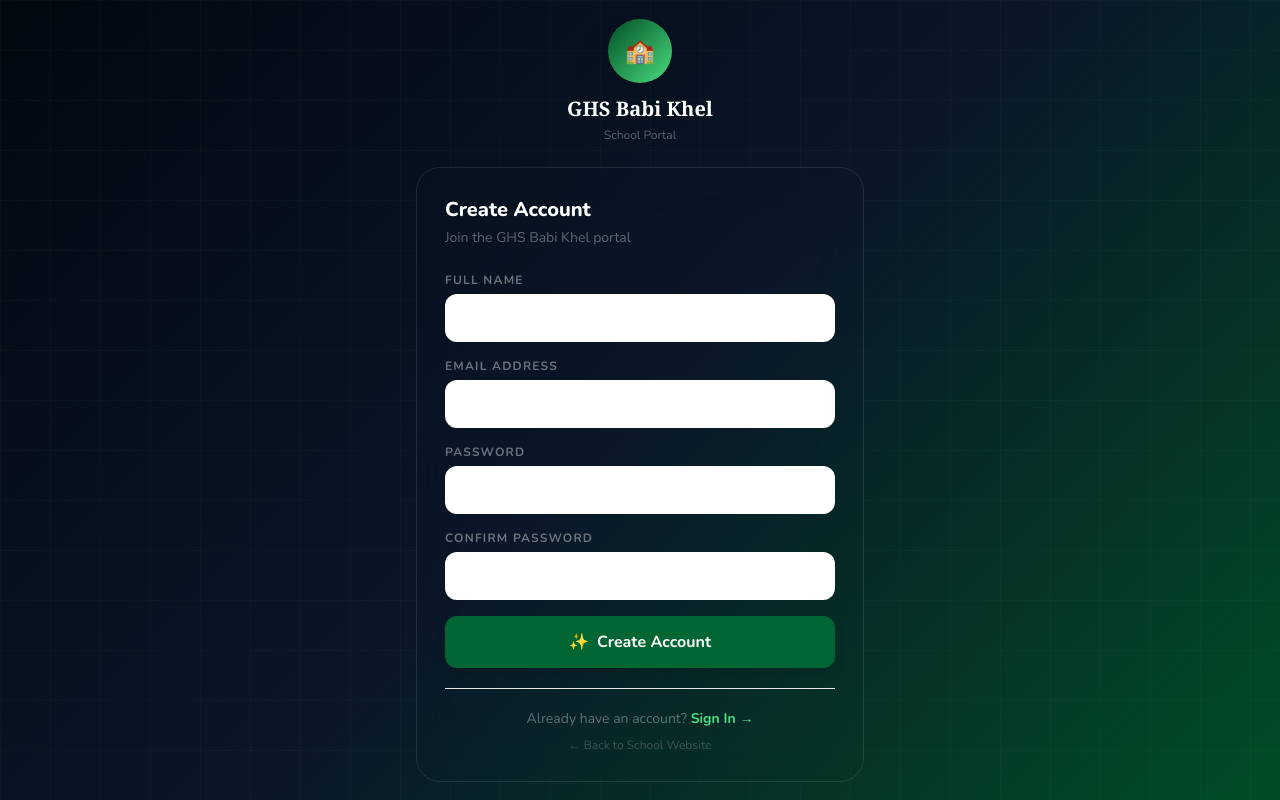
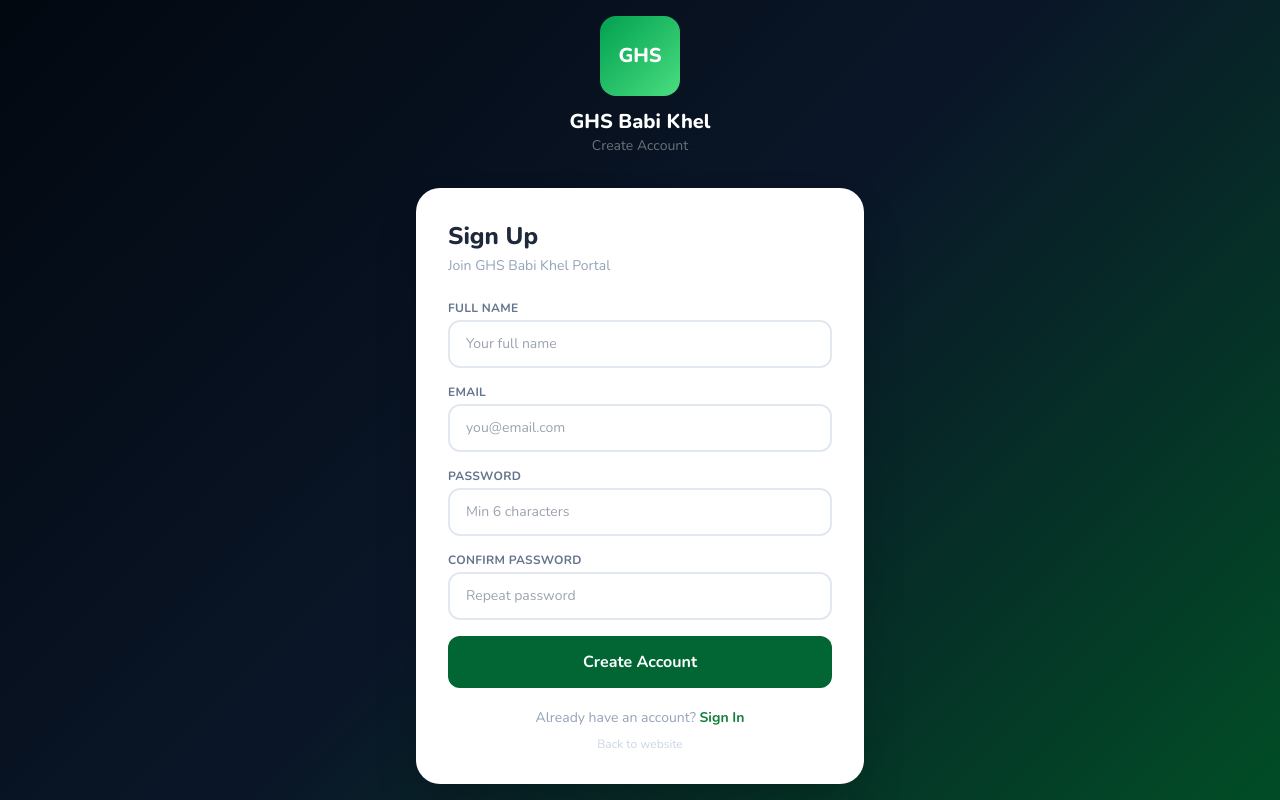
Before and after one commit to faheemkmohmand-cmyk/ghs-babi-khel, a Next.js app: page /signup in a window 1280 px wide. Built offline with nearby package versions, Linux system fonts and the light colour scheme.

Commit message:
show logo from settings on all pages

```diff
--- a/app/login/page.tsx
+++ b/app/login/page.tsx
@@ -1,127 +1,54 @@
-'use client'
-import { useState } from 'react'
 import Link from 'next/link'
-import { createClient } from '@/lib/supabase/client'
+import { createClient } from '@/lib/supabase/server'
 
-export default function LoginPage() {
-  const [email, setEmail]       = useState('')
-  const [password, setPassword] = useState('')
-  const [showPass, setShowPass] = useState(false)
-  const [loading, setLoading]   = useState(false)
-  const [error, setError]       = useState('')
+export const revalidate = 0
 
-  async function handleLogin(e: React.FormEvent) {
-    e.preventDefault()
-    setError('')
-    if (!email.trim() || !password) { setError('Please fill in both fields.'); return }
-    setLoading(true)
-
-    try {
+export default async function LoginPage({ searchParams }: { searchParams: { error?: string } }) {
   const supabase = createClient()
-      const { data, error: signInError } = await supabase.auth.signInWithPassword({
-        email: email.trim(),
-        password,
-      })
-
-      if (signInError) {
-        setError('Wrong email or password. Please try again.')
-        setLoading(false)
-        return
-      }
-
-      let role = 'student'
-      try {
-        const { data: profile } = await supabase
-          .from('profiles').select('role').eq('id', data.user.id).maybeSingle() as any
-        if (profile?.role) role = profile.role
-      } catch (_) {}
-
-      // Redirect based on role
-      window.location.href = role === 'admin' ? '/admin' : '/dashboard'
-
-    } catch (_) {
-      setError('Something went wrong. Please try again.')
-      setLoading(false)
-    }
-  }
+  const { data } = await supabase.from('school_settings').select('logo_url,school_name').order('updated_at', { ascending: false }).limit(1)
+  const logoUrl = data?.[0]?.logo_url || ''
+  const schoolName = data?.[0]?.school_name || 'GHS Babi Khel'
 
   return (
-    <div className="min-h-screen flex" style={{background:'linear-gradient(135deg,#020810 0%,#0a1628 50%,#014d26 100%)'}}>
-      <div className="hidden lg:flex lg:w-1/2 flex-col items-center justify-center p-12 relative overflow-hidden">
-        <div className="absolute inset-0 pointer-events-none"
-          style={{backgroundImage:'linear-gradient(rgba(74,222,128,0.04) 1px,transparent 1px),linear-gradient(90deg,rgba(74,222,128,0.04) 1px,transparent 1px)',backgroundSize:'50px 50px'}}/>
-        <div className="relative z-10 text-center max-w-sm">
-          <div className="w-28 h-28 rounded-full bg-gradient-to-br from-green-950 to-green-400 flex items-center justify-center text-5xl mx-auto mb-6 shadow-2xl">🏫</div>
-          <h1 className="font-display text-3xl font-black text-white mb-3">Government High School<br/>Babi Khel</h1>
-          <p className="text-white/40 text-sm leading-relaxed mb-8">Khyber Pakhtunkhwa, Pakistan<br/>Providing quality education since 2018</p>
-          <div className="grid grid-cols-2 gap-3 text-left">
-            {[
-              {icon:'🎓',label:'Student Results',sub:'Check your marks'},
-              {icon:'🖼️',label:'Gallery',sub:'Photos & events'},
-              {icon:'📅',label:'Timetable',sub:'Class schedule'},
-              {icon:'📢',label:'Notices',sub:'School updates'},
-            ].map(f=>(
-              <div key={f.label} className="bg-white/5 border border-white/8 rounded-2xl p-3">
-                <div className="text-xl mb-1">{f.icon}</div>
-                <div className="text-white text-sm font-bold">{f.label}</div>
-                <div className="text-white/35 text-xs">{f.sub}</div>
+    <div className="min-h-screen flex items-center justify-center p-4" style={{background:'linear-gradient(135deg,#020810,#0a1628,#014d26)'}}>
+      <div className="w-full max-w-md">
+        <div className="text-center mb-8">
+          <div className="w-20 h-20 rounded-2xl overflow-hidden bg-gradient-to-br from-green-800 to-green-400 flex items-center justify-center mx-auto mb-3 shadow-2xl">
+            {logoUrl
+              ? <img src={logoUrl} alt="Logo" className="w-full h-full object-cover"/>
+              : <span className="text-white font-black text-xl">GHS</span>
+            }
           </div>
-            ))}
+          <h1 className="text-white font-black text-xl">{schoolName}</h1>
+          <p className="text-white/40 text-sm">School Portal</p>
         </div>
-        </div>
-      </div>
-
-      <div className="w-full lg:w-1/2 flex items-center justify-center p-6">
-        <div className="w-full max-w-md">
-          <div className="lg:hidden text-center mb-8">
-            <div className="w-16 h-16 rounded-full bg-gradient-to-br from-green-950 to-green-400 flex items-center justify-center text-2xl mx-auto mb-3">🏫</div>
-            <div className="font-display text-xl font-black text-white">GHS Babi Khel</div>
-          </div>
-
-          <div className="bg-white/6 backdrop-blur-xl border border-white/10 rounded-3xl p-8">
-            <h2 className="font-display text-2xl font-black text-white mb-1">Sign In</h2>
-            <p className="text-white/40 text-sm mb-6">Access your school portal</p>
-
-            {error && (
-              <div className="bg-red-500/15 border border-red-400/30 text-red-300 text-sm font-semibold rounded-xl px-4 py-3 mb-5">
-                ⚠️ {error}
+        <div className="bg-white rounded-3xl p-8 shadow-2xl">
+          <h2 className="font-black text-slate-800 text-2xl mb-1">Sign In</h2>
+          <p className="text-slate-400 text-sm mb-6">Welcome back</p>
+          {searchParams?.error && (
+            <div className="bg-red-50 border border-red-200 rounded-xl p-3 mb-4">
+              <p className="text-red-600 text-sm font-semibold">{decodeURIComponent(searchParams.error)}</p>
             </div>
           )}
-
-            <form onSubmit={handleLogin} className="space-y-4">
+          <form action="/auth/login" method="POST" className="space-y-4">
             <div>
-                <label className="block text-xs font-bold text-white/40 uppercase tracking-widest mb-1.5">Email Address</label>
-                <input type="email" value={email} onChange={e=>setEmail(e.target.value)}
-                  placeholder="you@email.com" autoComplete="email" disabled={loading}
-                  className="w-full bg-white/8 border-2 border-white/10 text-white placeholder-white/20 rounded-xl px-4 py-3 text-sm outline-none focus:border-green-400/50 transition-all disabled:opacity-50"/>
+              <label className="block text-xs font-bold text-slate-500 uppercase tracking-wide mb-1">Email</label>
+              <input type="email" name="email" required placeholder="you@email.com"
+                className="w-full border-2 border-slate-200 rounded-xl px-4 py-3 text-sm outline-none focus:border-green-500"/>
             </div>
             <div>
-                <label className="block text-xs font-bold text-white/40 uppercase tracking-widest mb-1.5">Password</label>
-                <div className="relative">
-                  <input type={showPass?'text':'password'} value={password} onChange={e=>setPassword(e.target.value)}
-                    placeholder="Your password" autoComplete="current-password" disabled={loading}
-                    className="w-full bg-white/8 border-2 border-white/10 text-white placeholder-white/20 rounded-xl px-4 py-3 pr-12 text-sm outline-none focus:border-green-400/50 transition-all disabled:opacity-50"/>
-                  <button type="button" onClick={()=>setShowPass(v=>!v)}
-                    className="absolute right-3 top-1/2 -translate-y-1/2 text-white/30 hover:text-white/60 text-sm font-bold">
-                    {showPass?'Hide':'Show'}
-                  </button>
+              <label className="block text-xs font-bold text-slate-500 uppercase tracking-wide mb-1">Password</label>
+              <input type="password" name="password" required placeholder="Your password"
+                className="w-full border-2 border-slate-200 rounded-xl px-4 py-3 text-sm outline-none focus:border-green-500"/>
             </div>
-              </div>
-              <button type="submit" disabled={loading}
-                className="w-full bg-green-900 hover:bg-green-950 disabled:opacity-60 text-white font-bold py-3.5 rounded-xl flex items-center justify-center gap-2 transition-all shadow-lg mt-2">
-                {loading
-                  ? <><span className="w-4 h-4 border-2 border-white/30 border-t-white rounded-full animate-spin"/>Signing in...</>
-                  : <><span>🚀</span>Sign In</>}
+            <button type="submit" className="w-full bg-green-900 hover:bg-green-800 text-white font-bold py-3.5 rounded-xl text-base transition-all">
+              Sign In
             </button>
           </form>
-
-            <div className="mt-6 pt-5 border-t border-white/8 space-y-3 text-center text-sm">
-              <p className="text-white/35">No account?{' '}
-                <Link href="/signup" className="text-green-400 font-bold hover:text-green-300">Create one →</Link>
+          <p className="text-center text-slate-400 text-sm mt-5">
+            No account? <Link href="/signup" className="text-green-700 font-bold hover:underline">Create one</Link>
           </p>
-              <Link href="/" className="block text-white/20 text-xs hover:text-white/40">← Back to School Website</Link>
-            </div>
-          </div>
+          <Link href="/" className="block text-center text-slate-300 text-xs mt-2 hover:text-slate-500">Back to website</Link>
         </div>
       </div>
     </div>
--- a/app/signup/page.tsx
+++ b/app/signup/page.tsx
@@ -3,136 +3,93 @@ import { useState } from 'react'
 import Link from 'next/link'
 import { createClient } from '@/lib/supabase/client'
 
-
 export default function SignupPage() {
-  const [fullName, setFullName]   = useState('')
-  const [email, setEmail]         = useState('')
-  const [password, setPassword]   = useState('')
-  const [confirm, setConfirm]     = useState('')
-  const [showPass, setShowPass]   = useState(false)
-  const [loading, setLoading]     = useState(false)
-  const [error, setError]         = useState('')
-  const [done, setDone]           = useState(false)
+  const [fullName, setFullName] = useState('')
+  const [email, setEmail] = useState('')
+  const [password, setPassword] = useState('')
+  const [confirmPass, setConfirmPass] = useState('')
+  const [loading, setLoading] = useState(false)
+  const [error, setError] = useState('')
+  const [success, setSuccess] = useState(false)
 
   async function handleSignup(e: React.FormEvent) {
-    const supabase = createClient()
     e.preventDefault()
     setError('')
     if (!fullName.trim()) { setError('Please enter your full name'); return }
-    if (!email.trim())    { setError('Please enter your email'); return }
-    if (!password)        { setError('Please enter a password'); return }
     if (password.length < 6) { setError('Password must be at least 6 characters'); return }
-    if (password !== confirm)  { setError('Passwords do not match'); return }
-
+    if (password !== confirmPass) { setError('Passwords do not match'); return }
     setLoading(true)
     try {
-      const { data, error: signUpError } = await supabase.auth.signUp({
-        email: email.trim(),
-        password,
+      const supabase = createClient()
+      const { data, error: signupError } = await supabase.auth.signUp({
+        email, password,
         options: { data: { full_name: fullName.trim() } }
       })
-      if (signUpError) { setError(signUpError.message); return }
+      if (signupError) { setError(signupError.message); return }
       if (data.user) {
-        await (supabase as any).from('profiles').upsert({
-          id: data.user.id,
-          email: data.user.email,
-          full_name: fullName.trim(),
-          role: 'student',
+        await supabase.from('profiles').upsert({
+          id: data.user.id, email,
+          full_name: fullName.trim(), role: 'student'
         })
-        setDone(true)
       }
-    } catch { setError('Something went wrong. Please try again.') }
-    finally { setLoading(false) }
+      setSuccess(true)
+      setTimeout(() => { window.location.href = '/login' }, 2000)
+    } catch (e: any) {
+      setError(e.message)
+    } finally { setLoading(false) }
   }
 
-  if (done) return (
-    <div className="min-h-screen flex items-center justify-center p-4"
-      style={{background:'linear-gradient(135deg,#020810 0%,#0a1628 50%,#014d26 100%)'}}>
-      <div className="bg-white/6 backdrop-blur-xl border border-white/10 rounded-3xl p-10 max-w-sm w-full text-center">
-        <div className="w-16 h-16 rounded-full bg-green-900 flex items-center justify-center text-3xl mx-auto mb-4">✅</div>
-        <h2 className="font-black text-white text-xl mb-2">Account Created!</h2>
-        <p className="text-white/50 text-sm mb-6">Your account is ready. Click below to sign in.</p>
-        <a href="/login" className="block w-full bg-green-900 hover:bg-green-950 text-white font-bold py-3.5 rounded-xl text-center transition-all">
-          Go to Sign In →
-        </a>
+  return (
+    <div className="min-h-screen flex items-center justify-center p-4" style={{background:'linear-gradient(135deg,#020810,#0a1628,#014d26)'}}>
+      <div className="w-full max-w-md">
+        <div className="text-center mb-8">
+          <div className="w-20 h-20 rounded-2xl bg-gradient-to-br from-green-800 to-green-400 flex items-center justify-center text-white font-black text-xl mx-auto mb-3">GHS</div>
+          <h1 className="text-white font-black text-xl">GHS Babi Khel</h1>
+          <p className="text-white/40 text-sm">Create Account</p>
         </div>
+        <div className="bg-white rounded-3xl p-8 shadow-2xl">
+          <h2 className="font-black text-slate-800 text-2xl mb-1">Sign Up</h2>
+          <p className="text-slate-400 text-sm mb-6">Join GHS Babi Khel Portal</p>
+          {error && <div className="bg-red-50 border border-red-200 rounded-xl p-3 mb-4"><p className="text-red-600 text-sm font-semibold">{error}</p></div>}
+          {success ? (
+            <div className="text-center py-6">
+              <div className="text-5xl mb-3">✅</div>
+              <p className="font-black text-green-700 text-lg">Account Created!</p>
+              <p className="text-slate-500 text-sm mt-1">Redirecting to login...</p>
             </div>
-  )
-
-  return (
-    <div className="min-h-screen flex items-center justify-center p-4"
-      style={{background:'linear-gradient(135deg,#020810 0%,#0a1628 50%,#014d26 100%)'}}>
-      <div className="absolute inset-0 pointer-events-none"
-        style={{backgroundImage:'linear-gradient(rgba(74,222,128,0.03) 1px,transparent 1px),linear-gradient(90deg,rgba(74,222,128,0.03) 1px,transparent 1px)',backgroundSize:'50px 50px'}}/>
-
-      <div className="w-full max-w-md relative z-10">
-        <div className="text-center mb-6">
-          <div className="w-16 h-16 rounded-full bg-gradient-to-br from-green-950 to-green-400 flex items-center justify-center text-2xl mx-auto mb-3 shadow-2xl">🏫</div>
-          <h1 className="text-xl font-black text-white" style={{fontFamily:'Georgia,serif'}}>GHS Babi Khel</h1>
-          <p className="text-white/35 text-xs mt-1">School Portal</p>
-        </div>
-
-        <div className="bg-white/6 backdrop-blur-xl border border-white/10 rounded-3xl p-7">
-          <h2 className="text-xl font-black text-white mb-1">Create Account</h2>
-          <p className="text-white/35 text-sm mb-6">Join the GHS Babi Khel portal</p>
-
-          {error && (
-            <div className="bg-red-500/15 border border-red-400/30 text-red-300 text-sm font-semibold rounded-xl px-4 py-3 mb-4">
-              ⚠️ {error}
-            </div>
-          )}
-
+          ) : (
             <form onSubmit={handleSignup} className="space-y-4">
               <div>
-              <label className="block text-xs font-bold text-white/40 uppercase tracking-widest mb-1.5">Full Name</label>
-              <input type="text" value={fullName} onChange={e=>setFullName(e.target.value)}
-                placeholder="Your full name" autoComplete="name" disabled={loading}
-                className="w-full bg-white/8 border-2 border-white/10 text-white placeholder-white/20 rounded-xl px-4 py-3 text-sm outline-none focus:border-green-400/50 transition-all disabled:opacity-50"/>
+                <label className="block text-xs font-bold text-slate-500 uppercase tracking-wide mb-1">Full Name</label>
+                <input type="text" value={fullName} onChange={e => setFullName(e.target.value)} required placeholder="Your full name"
+                  className="w-full border-2 border-slate-200 rounded-xl px-4 py-3 text-sm outline-none focus:border-green-500"/>
               </div>
-
               <div>
-              <label className="block text-xs font-bold text-white/40 uppercase tracking-widest mb-1.5">Email Address</label>
-              <input type="email" value={email} onChange={e=>setEmail(e.target.value)}
-                placeholder="you@email.com" autoComplete="email" disabled={loading}
-                className="w-full bg-white/8 border-2 border-white/10 text-white placeholder-white/20 rounded-xl px-4 py-3 text-sm outline-none focus:border-green-400/50 transition-all disabled:opacity-50"/>
+                <label className="block text-xs font-bold text-slate-500 uppercase tracking-wide mb-1">Email</label>
+                <input type="email" value={email} onChange={e => setEmail(e.target.value)} required placeholder="you@email.com"
+                  className="w-full border-2 border-slate-200 rounded-xl px-4 py-3 text-sm outline-none focus:border-green-500"/>
               </div>
-
               <div>
-              <label className="block text-xs font-bold text-white/40 uppercase tracking-widest mb-1.5">Password</label>
-              <div className="relative">
-                <input type={showPass?'text':'password'} value={password} onChange={e=>setPassword(e.target.value)}
-                  placeholder="Min 6 characters" autoComplete="new-password" disabled={loading}
-                  className="w-full bg-white/8 border-2 border-white/10 text-white placeholder-white/20 rounded-xl px-4 py-3 pr-16 text-sm outline-none focus:border-green-400/50 transition-all disabled:opacity-50"/>
-                <button type="button" onClick={()=>setShowPass(v=>!v)}
-                  className="absolute right-3 top-1/2 -translate-y-1/2 text-white/30 hover:text-white/60 text-xs font-bold px-1 transition-colors">
-                  {showPass?'Hide':'Show'}
-                </button>
+                <label className="block text-xs font-bold text-slate-500 uppercase tracking-wide mb-1">Password</label>
+                <input type="password" value={password} onChange={e => setPassword(e.target.value)} required placeholder="Min 6 characters"
+                  className="w-full border-2 border-slate-200 rounded-xl px-4 py-3 text-sm outline-none focus:border-green-500"/>
               </div>
+              <div>
+                <label className="block text-xs font-bold text-slate-500 uppercase tracking-wide mb-1">Confirm Password</label>
+                <input type="password" value={confirmPass} onChange={e => setConfirmPass(e.target.value)} required placeholder="Repeat password"
+                  className="w-full border-2 border-slate-200 rounded-xl px-4 py-3 text-sm outline-none focus:border-green-500"/>
               </div>
-
-            <div>
-              <label className="block text-xs font-bold text-white/40 uppercase tracking-widest mb-1.5">Confirm Password</label>
-              <input type={showPass?'text':'password'} value={confirm} onChange={e=>setConfirm(e.target.value)}
-                placeholder="Repeat your password" autoComplete="new-password" disabled={loading}
-                className={`w-full bg-white/8 border-2 text-white placeholder-white/20 rounded-xl px-4 py-3 text-sm outline-none transition-all disabled:opacity-50 ${confirm && confirm!==password ? 'border-red-400/60' : 'border-white/10 focus:border-green-400/50'}`}/>
-              {confirm && confirm !== password && <p className="text-red-400 text-xs mt-1">Passwords do not match</p>}
-            </div>
-
-            <button type="submit" disabled={loading || (!!confirm && confirm !== password)}
-              className="w-full bg-green-900 hover:bg-green-950 disabled:opacity-50 text-white font-bold py-3.5 rounded-xl flex items-center justify-center gap-2 transition-all hover:-translate-y-0.5 shadow-lg mt-1">
-              {loading
-                ? <><span className="w-4 h-4 border-2 border-white/30 border-t-white rounded-full animate-spin"/>Creating account...</>
-                : <><span>✨</span>Create Account</>}
+              <button type="submit" disabled={loading}
+                className="w-full bg-green-900 hover:bg-green-800 disabled:opacity-50 text-white font-bold py-3.5 rounded-xl text-base transition-all flex items-center justify-center gap-2">
+                {loading && <span className="w-5 h-5 border-2 border-white/30 border-t-white rounded-full animate-spin"/>}
+                {loading ? 'Creating...' : 'Create Account'}
               </button>
             </form>
-
-          <div className="mt-5 pt-5 border-t border-white/8 text-center text-sm space-y-2">
-            <p className="text-white/35">
-              Already have an account?{' '}
-              <Link href="/login" className="text-green-400 font-bold hover:text-green-300">Sign In →</Link>
+          )}
+          <p className="text-center text-slate-400 text-sm mt-5">
+            Already have an account? <Link href="/login" className="text-green-700 font-bold hover:underline">Sign In</Link>
           </p>
-            <Link href="/" className="block text-white/20 text-xs hover:text-white/40 transition-colors">← Back to School Website</Link>
-          </div>
+          <Link href="/" className="block text-center text-slate-300 text-xs mt-2 hover:text-slate-500">Back to website</Link>
         </div>
       </div>
     </div>
```
Lines whose indentation alone changed are shown as unchanged.
